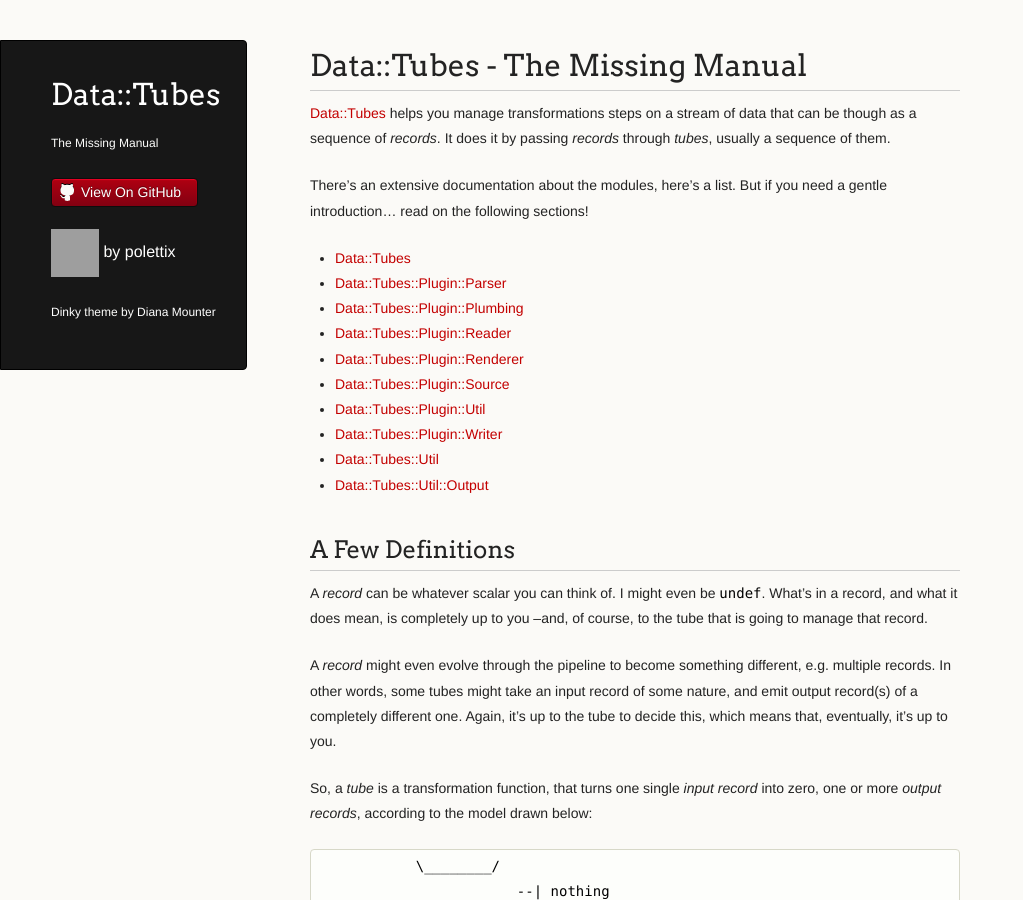
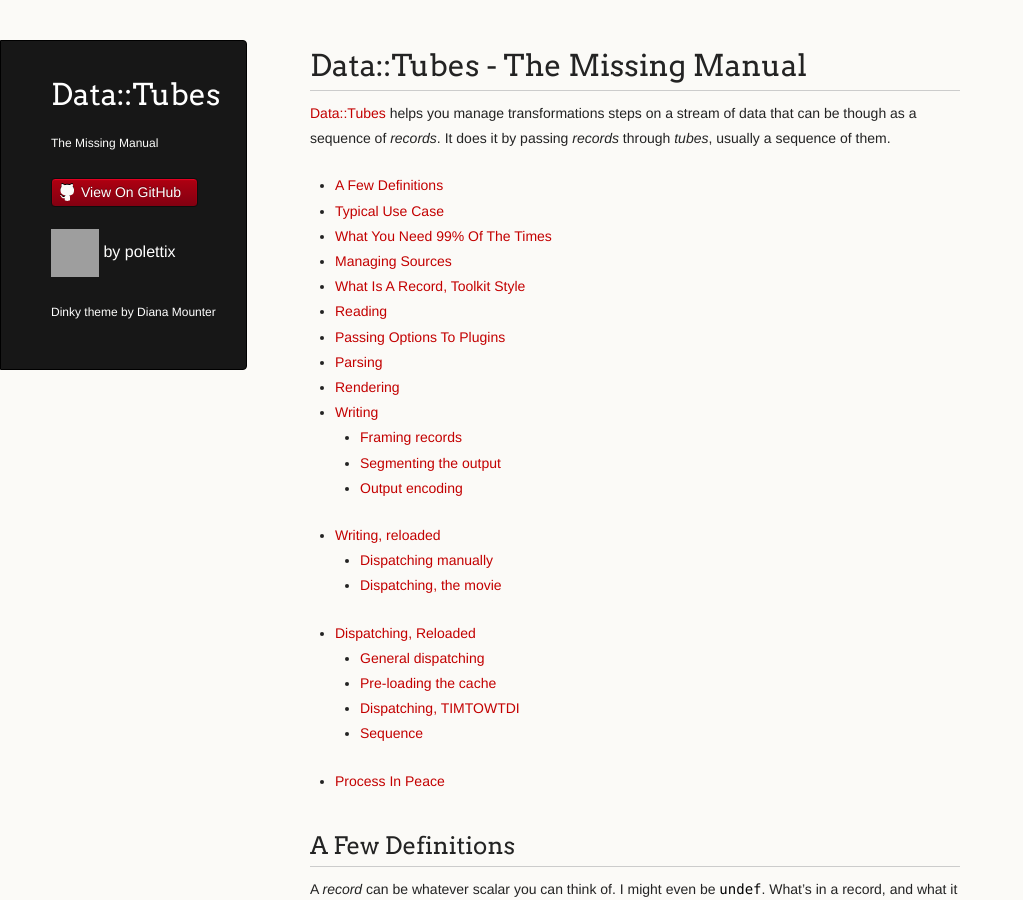
Before and after one commit to polettix/Data-Tubes, a Jekyll site: the page built from manual.md, in a window 1280 px wide and 900 px high. Shown: the whole window, without its empty margins (0-1023 px from the left). Built offline with Jekyll 4.4.1, drawn with Linux system fonts in a browser that asks for light colours; some of the changed text lies outside the part shown; grey boxes are pictures that could not be loaded.

Commit message:
hopefully added ToC in manual

```diff
--- a/manual.md
+++ b/manual.md
@@ -11,19 +11,9 @@
 data that can be though as a sequence of _records_. It does it by
 passing _records_ through _tubes_, usually a sequence of them.
 
-There's an extensive documentation about the modules, here's a list. But
-if you need a gentle introduction... read on the following sections!
+* Point at which the TOC is attached
+{:toc}
 
-- [Data::Tubes](https://metacpan.org/pod/Data::Tubes)
-- [Data::Tubes::Plugin::Parser](https://metacpan.org/pod/Data::Tubes::Plugin::Parser)
-- [Data::Tubes::Plugin::Plumbing](https://metacpan.org/pod/Data::Tubes::Plugin::Plumbing)
-- [Data::Tubes::Plugin::Reader](https://metacpan.org/pod/Data::Tubes::Plugin::Reader)
-- [Data::Tubes::Plugin::Renderer](https://metacpan.org/pod/Data::Tubes::Plugin::Renderer)
-- [Data::Tubes::Plugin::Source](https://metacpan.org/pod/Data::Tubes::Plugin::Source)
-- [Data::Tubes::Plugin::Util](https://metacpan.org/pod/Data::Tubes::Plugin::Util)
-- [Data::Tubes::Plugin::Writer](https://metacpan.org/pod/Data::Tubes::Plugin::Writer)
-- [Data::Tubes::Util](https://metacpan.org/pod/Data::Tubes::Util)
-- [Data::Tubes::Util::Output](https://metacpan.org/pod/Data::Tubes::Util::Output)
 
 ## A Few Definitions
 
@@ -1324,9 +1314,20 @@
 
 ## Process In Peace
 
-Alas, we have come to the end of our journey through [Data::Tubes](https://metacpan.org/pod/Data::Tubes).
-There's much more to discover in the manual pages listed at the
-beginning, so be sure to check them out.
+Alas, we have come to the end of our journey through
+[Data::Tubes](https://metacpan.org/pod/Data::Tubes). There's much more to
+discover in the manual pages for each individual module:
+
+- [Data::Tubes](https://metacpan.org/pod/Data::Tubes)
+- [Data::Tubes::Plugin::Parser](https://metacpan.org/pod/Data::Tubes::Plugin::Parser)
+- [Data::Tubes::Plugin::Plumbing](https://metacpan.org/pod/Data::Tubes::Plugin::Plumbing)
+- [Data::Tubes::Plugin::Reader](https://metacpan.org/pod/Data::Tubes::Plugin::Reader)
+- [Data::Tubes::Plugin::Renderer](https://metacpan.org/pod/Data::Tubes::Plugin::Renderer)
+- [Data::Tubes::Plugin::Source](https://metacpan.org/pod/Data::Tubes::Plugin::Source)
+- [Data::Tubes::Plugin::Util](https://metacpan.org/pod/Data::Tubes::Plugin::Util)
+- [Data::Tubes::Plugin::Writer](https://metacpan.org/pod/Data::Tubes::Plugin::Writer)
+- [Data::Tubes::Util](https://metacpan.org/pod/Data::Tubes::Util)
+- [Data::Tubes::Util::Output](https://metacpan.org/pod/Data::Tubes::Util::Output)
 
 If you want to contribute, [Data::Tubes](https://metacpan.org/pod/Data::Tubes) is on GitHub at
 [https://github.com/polettix/Data-Tubes](https://github.com/polettix/Data-Tubes). One way to contribute might
```
